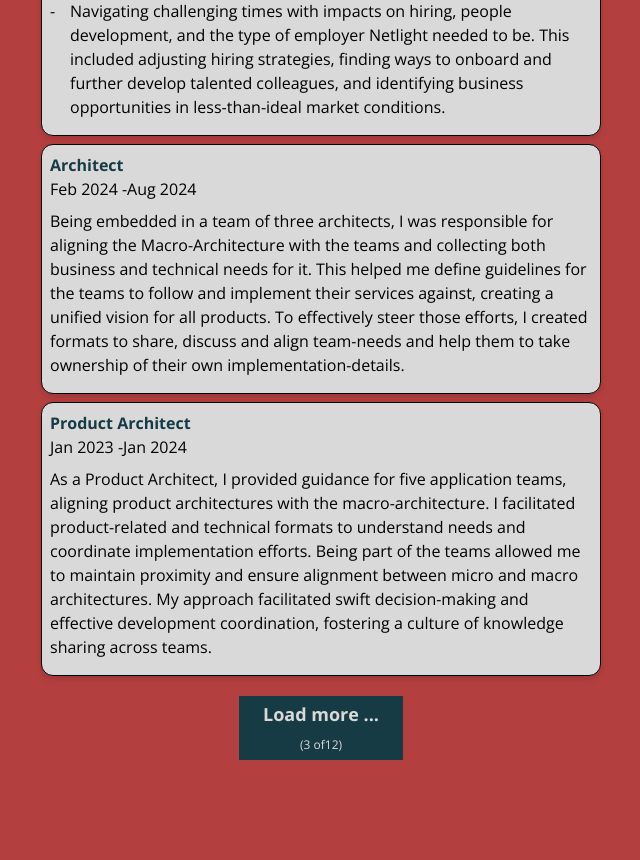
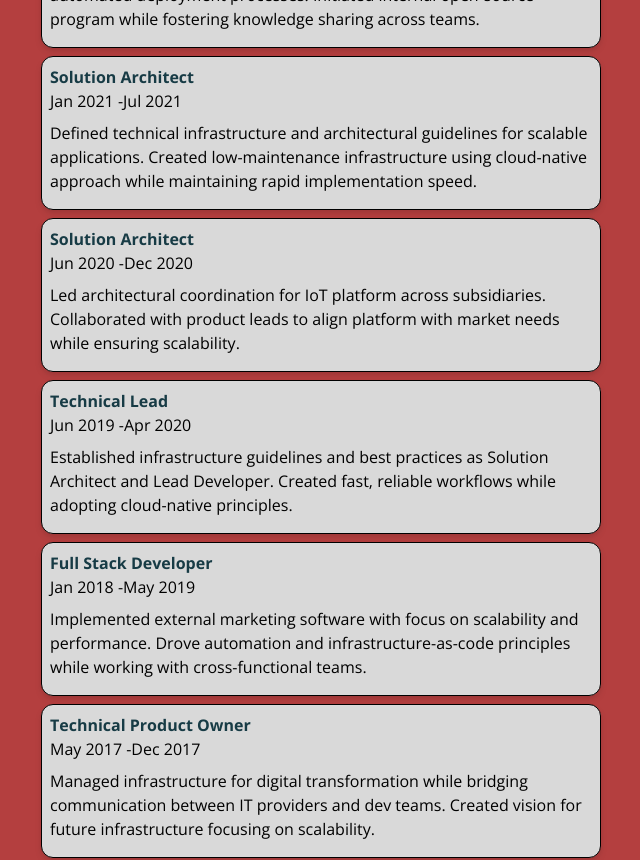
Before and after one commit to stehefan/stefanlier.de, a Next.js app: page / in a window 1280 px wide. Shown: the part 1420-2280 px from the top of the page, without its empty margins (319-959 px from the left). Before the commit the page ends 2228 px from the top, so only its background shows below. Built offline with nearby package versions, Linux system fonts and the light colour scheme; no server answers.

Commit message:
feat: show summary for each entry instead of full description

```diff
--- a/app/components/ExperienceCard/ExperienceCard.tsx
+++ b/app/components/ExperienceCard/ExperienceCard.tsx
@@ -19,7 +19,7 @@ function ExperienceCard(props: ExperienceProperties) {
             </header>
             <main>
                 <Markdown>
-                    {props.data.description}
+                    {props.data.summary}
                 </Markdown>
             </main>
         </div>
--- a/app/components/ExperienceList/ExperienceList.tsx
+++ b/app/components/ExperienceList/ExperienceList.tsx
@@ -12,38 +12,14 @@ function ExperienceList(props: ExperienceListProperties) {
     const [numberOfExperiences, setNumberOfExperiences] = useState(3);
     const posthog = usePostHog();
 
-    const loadMore = () => {
-        posthog?.capture('load_more', {
-            currently_loaded: numberOfExperiences,
-        });
-        setNumberOfExperiences(numberOfExperiences + 3);
-    };
-
     return (
         <>
-            {props.data.slice(0, numberOfExperiences).map((experience, index) => (
+            {props.data.map((experience, index) => (
                 <ExperienceCard
                     key={index}
                     data={experience}
                 />
             ))}
-            <button
-                className="p-1 pl-6 pr-6 bg-accent text-offwhite text-lg font-bold mt-3 disabled:opacity-25 disabled:cursor-not-allowed text-center"
-                onClick={loadMore}
-                disabled={numberOfExperiences >= props.data.length}
-                title="Load more ..."
-            >
-                Load more ...
-                <br />
-                <small className="text-xs font-thin">
-                    (
-                    {numberOfExperiences}
-                    {' '}
-                    of
-                    {props.data.length}
-                    )
-                </small>
-            </button>
         </>
     );
 }
```
